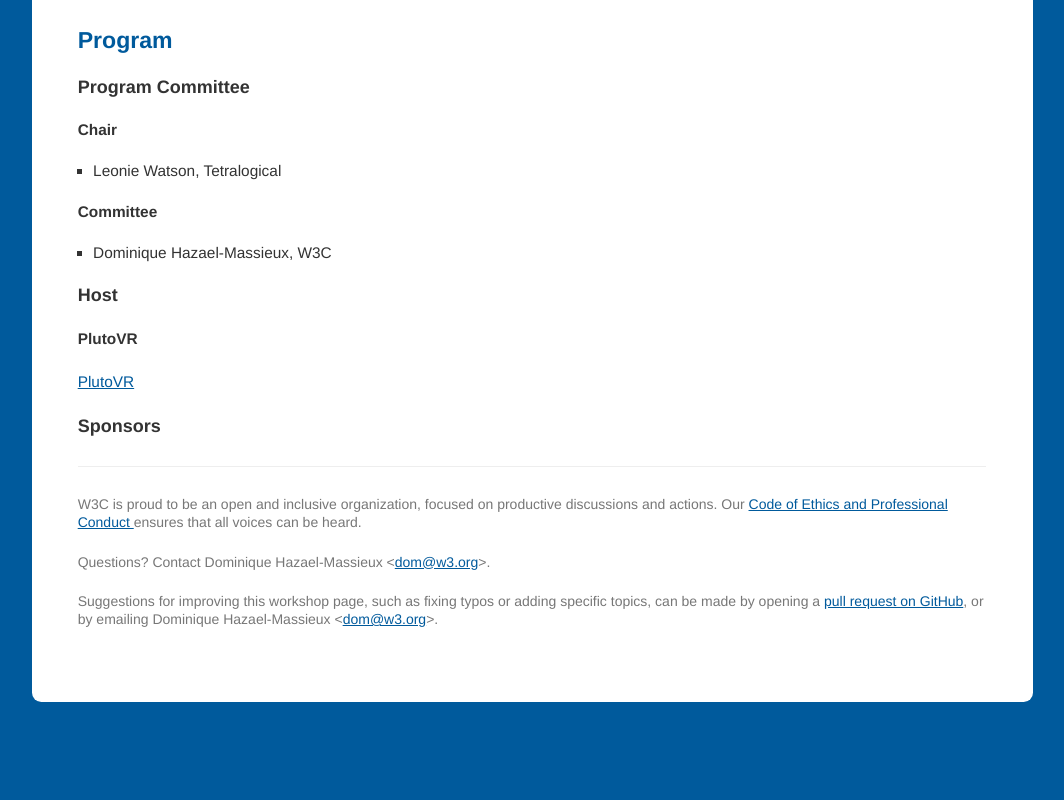
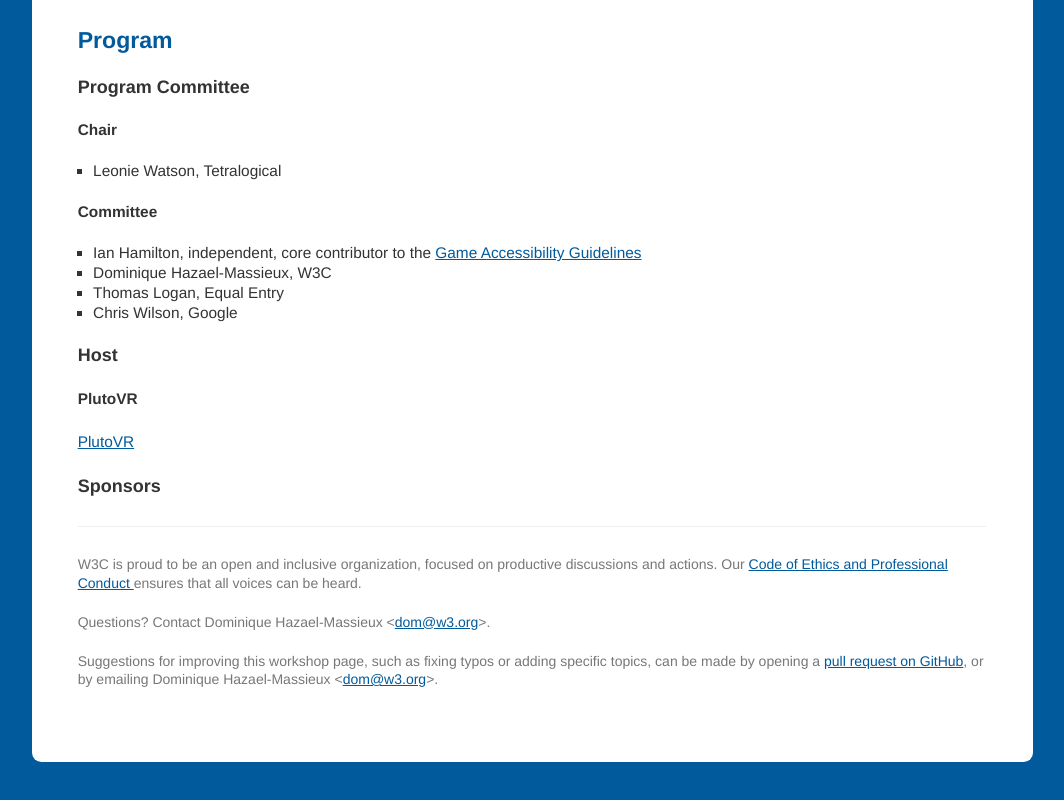
Before and after one commit to w3c/inclusive-xr-workshop, a plain HTML site: page index.html in a window 1280 px wide. Shown: the part 3143-3943 px from the top of the page, without its empty margins (108-1172 px from the left). Before the commit the page ends 3887 px from the top, so only its background shows below. Drawn offline with Linux system fonts and the light colour scheme.

Commit message:
Add program committee members

```diff
--- a/index.html
+++ b/index.html
@@ -229,7 +229,10 @@
 
                 <h4>Committee</h4>
                 <ul>
-                    <li>Dominique Hazael-Massieux, W3C</li>
+                  <li>Ian Hamilton, independent, core contributor to the <a href="http://gameaccessibilityguidelines.com/">Game Accessibility Guidelines</a></li>
+                  <li>Dominique Hazael-Massieux, W3C</li>
+                  <li>Thomas Logan, Equal Entry</li>
+                  <li>Chris Wilson, Google</li>
                 </ul>
             </section>
             <section>
```
